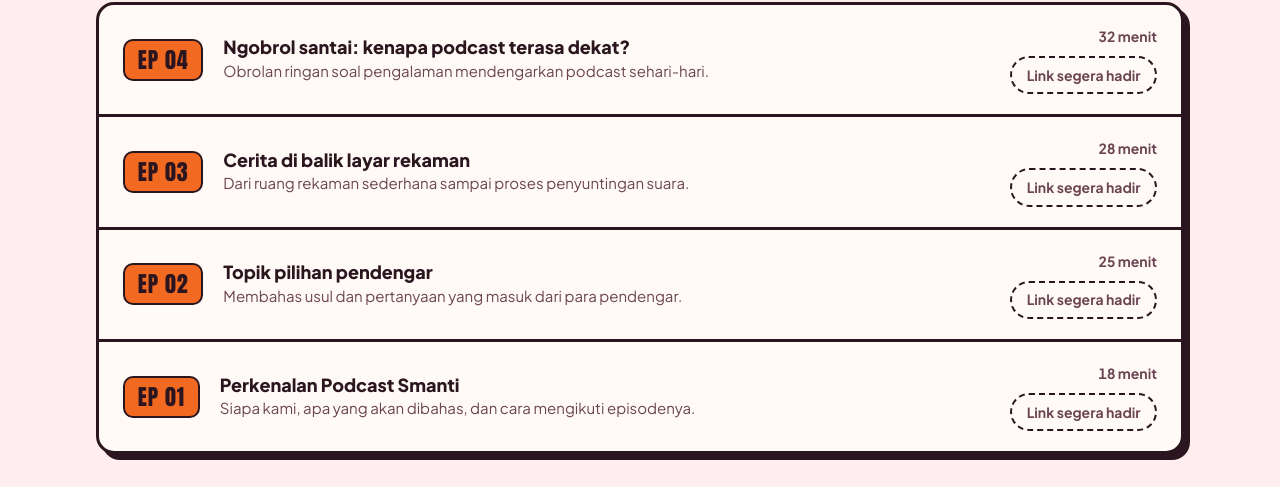
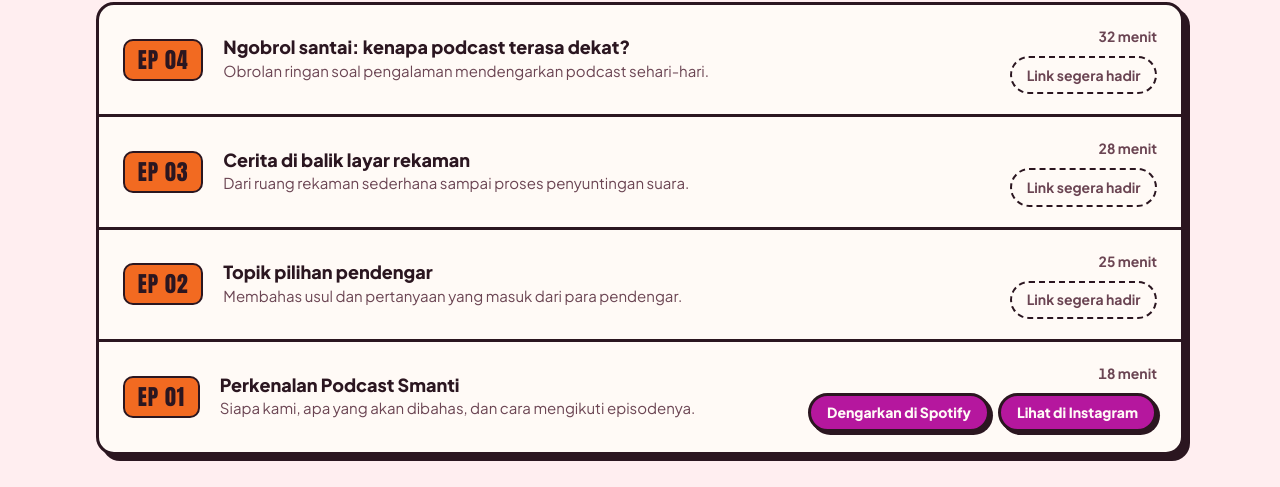
Before and after one commit to arvinoazhar17-ops/podcastsmanti.id, a plain HTML site: page index.html in a window 1280 px wide. Both pictures are taken after a click on the link "Episode". Shown: the part 260-747 px from the top of the page. Drawn offline with Linux system fonts and the light colour scheme.

Commit message:
Add files via upload

```diff
--- a/index.html
+++ b/index.html
@@ -229,6 +229,7 @@ a.soc:hover { transform: translate(2px, 2px); box-shadow: 3px 3px 0 var(--shadow
 .ep h3 { font-size: 1.125rem; font-weight: 800; line-height: 1.3; }
 .ep p { color: var(--ink-soft); font-size: 0.9375rem; }
 .ep-side { display: flex; flex-direction: column; align-items: flex-end; gap: 8px; }
+.ep-links { display: flex; flex-wrap: wrap; justify-content: flex-end; gap: 8px; }
 .ep-meta { font-size: 0.875rem; font-weight: 700; color: var(--ink-soft); font-variant-numeric: tabular-nums; white-space: nowrap; }
 .ep-soon { font-size: 0.875rem; font-weight: 700; color: var(--ink-soft); border: 2.5px dashed var(--line); border-radius: 999px; padding: 0.35rem 0.9rem; white-space: nowrap; }
 .eps-empty { padding: 28px; color: var(--ink-soft); }
@@ -321,6 +322,7 @@ button.div-card:hover { transform: translate(2px, 2px); box-shadow: 3px 3px 0 va
   .news, .soc-grid, .fields { grid-template-columns: minmax(0, 1fr); }
   .ep { grid-template-columns: auto minmax(0, 1fr); padding: 18px; }
   .ep-side { grid-column: 2; flex-direction: row; flex-wrap: wrap; align-items: center; }
+  .ep-links { justify-content: flex-start; }
   .brand { font-size: 1.25rem; }
   .card { padding: 20px; }
   .soc-act { display: none; }
@@ -601,7 +603,8 @@ button.div-card:hover { transform: translate(2px, 2px); box-shadow: 3px 3px 0 va
    Tempel link kamu di antara tanda kutip "".
    - socials: link akun Instagram, TikTok, YouTube, dan Spotify.
    - episodes: satu blok { ... } per episode, yang terbaru paling atas.
-     url boleh link YouTube, Spotify, TikTok, atau Instagram.
+     links: isi link tiap platform yang ada (spotify, youtube, tiktok, instagram).
+     Platform yang dikosongkan tidak akan muncul sebagai tombol.
    ====================================================== */
 const CONFIG = {
   socials: {
@@ -610,11 +613,28 @@ const CONFIG = {
     youtube: "",
     spotify: "https://open.spotify.com/show/6OttFOSHxaLoUkaxu14nvg?si=Nb0mJLFpQWGRy6-XP25MFg&utm_source=copy-link"
   },
+  /* ===== TEMPLATE EPISODE (salin satu blok ini, tempel di PALING ATAS daftar episodes) =====
+     Cukup ganti tulisan di antara tanda kutip. Platform yang tidak dipakai biarkan kosong "".
+
+     { no: "EP 05",
+       title: "Judul episode",
+       desc: "Deskripsi singkat episode.",
+       duration: "30 menit",
+       links: {
+         spotify: "",     // tempel link Spotify di sini
+         youtube: "",     // tempel link YouTube di sini
+         tiktok: "",      // tempel link TikTok di sini
+         instagram: ""    // tempel link Instagram di sini
+       }
+     },
+
+     Jangan lupa tanda koma (,) di akhir blok jika masih ada episode di bawahnya.
+     ================================================================================== */
   episodes: [
-    { no: "EP 04", title: "Ngobrol santai: kenapa podcast terasa dekat?", desc: "Obrolan ringan soal pengalaman mendengarkan podcast sehari-hari.", duration: "32 menit", url: "" },
-    { no: "EP 03", title: "Cerita di balik layar rekaman", desc: "Dari ruang rekaman sederhana sampai proses penyuntingan suara.", duration: "28 menit", url: "" },
-    { no: "EP 02", title: "Topik pilihan pendengar", desc: "Membahas usul dan pertanyaan yang masuk dari para pendengar.", duration: "25 menit", url: "" },
-    { no: "EP 01", title: "Perkenalan Podcast Smanti", desc: "Siapa kami, apa yang akan dibahas, dan cara mengikuti episodenya.", duration: "18 menit", url: "" }
+    { no: "EP 04", title: "Ngobrol santai: kenapa podcast terasa dekat?", desc: "Obrolan ringan soal pengalaman mendengarkan podcast sehari-hari.", duration: "32 menit", links: { spotify: "", youtube: "", tiktok: "", instagram: "" } },
+    { no: "EP 03", title: "Cerita di balik layar rekaman", desc: "Dari ruang rekaman sederhana sampai proses penyuntingan suara.", duration: "28 menit", links: { spotify: "", youtube: "", tiktok: "", instagram: "" } },
+    { no: "EP 02", title: "Topik pilihan pendengar", desc: "Membahas usul dan pertanyaan yang masuk dari para pendengar.", duration: "25 menit", links: { spotify: "", youtube: "", tiktok: "", instagram: "" } },
+    { no: "EP 01", title: "Perkenalan Podcast Smanti", desc: "Siapa kami, apa yang akan dibahas, dan cara mengikuti episodenya.", duration: "18 menit", links: { spotify: "https://open.spotify.com/episode/6tDxzJEgDDodd6LYL701pQ?si=IqZtJQzqTJKwu9UWL6Wi2A&utm_source=copy-link", youtube: "", tiktok: "", instagram: "https://www.instagram.com/reel/DfSDwUsJ1Lr/?rpxt=cDd2cjEyaHVuaXV3" } }
   ],
   /* Anggota: tiap divisi punya daftar anggota sendiri (tampil saat kartu divisi diklik). Ganti "Nama" dengan nama asli. foto: tempel link gambar (kosongkan jika belum ada). */
   anggota: {
@@ -693,7 +713,7 @@ const CONFIG = {
     const eps = s && Array.isArray(s.episodes) ? s.episodes : [];
     eps.slice(0, 80).forEach(function (e) {
       e = e || {};
-      out.episodes.push({ no: String(e.no || ""), title: String(e.title || ""), desc: String(e.desc || ""), duration: String(e.duration || ""), url: String(e.url || "") });
+      out.episodes.push({ no: String(e.no || ""), title: String(e.title || ""), desc: String(e.desc || ""), duration: String(e.duration || ""), url: String(e.url || ""), links: (e.links && typeof e.links === "object") ? e.links : {} });
     });
     return out;
   }
@@ -752,12 +772,30 @@ const CONFIG = {
       row.appendChild(txt);
       const side = el("div", "ep-side");
       if (e.duration) side.appendChild(el("span", "ep-meta", e.duration));
-      const url = cleanUrl(e.url);
-      if (url) {
-        const p = platformOf(url);
-        const a = el("a", "btn btn-primary btn-sm", p ? "Dengarkan di " + p : "Buka episode");
-        a.href = url; a.target = "_blank"; a.rel = "noopener noreferrer";
-        side.appendChild(a);
+      const PLAT = [
+        { key: "spotify", label: "Dengarkan di Spotify" },
+        { key: "youtube", label: "Tonton di YouTube" },
+        { key: "tiktok", label: "Tonton di TikTok" },
+        { key: "instagram", label: "Lihat di Instagram" }
+      ];
+      const found = [];
+      PLAT.forEach(function (pl) {
+        const u = cleanUrl(e.links && e.links[pl.key]);
+        if (u) found.push({ label: pl.label, url: u });
+      });
+      const legacy = cleanUrl(e.url);
+      if (legacy && !found.some(function (f) { return f.url === legacy; })) {
+        const pn = platformOf(legacy);
+        found.push({ label: pn ? "Dengarkan di " + pn : "Buka episode", url: legacy });
+      }
+      if (found.length) {
+        const wrap = el("div", "ep-links");
+        found.forEach(function (f) {
+          const a = el("a", "btn btn-primary btn-sm", f.label);
+          a.href = f.url; a.target = "_blank"; a.rel = "noopener noreferrer";
+          wrap.appendChild(a);
+        });
+        side.appendChild(wrap);
       } else {
         side.appendChild(el("span", "ep-soon", "Link segera hadir"));
       }
```
